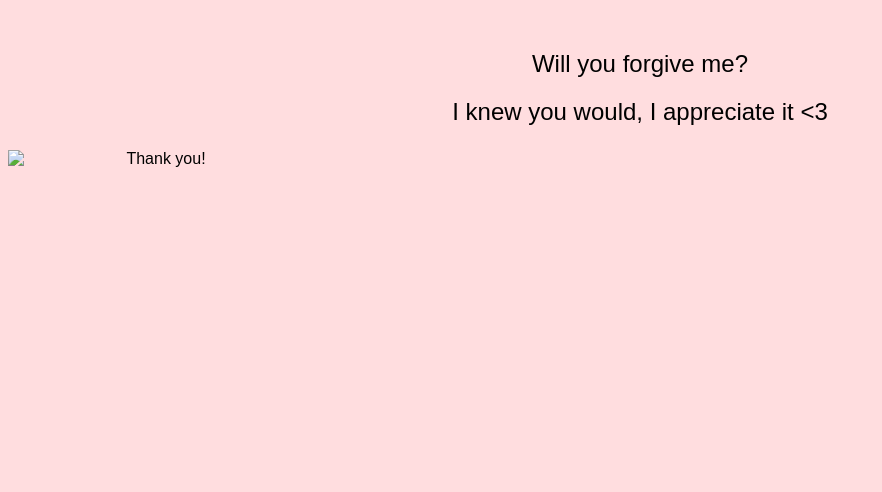
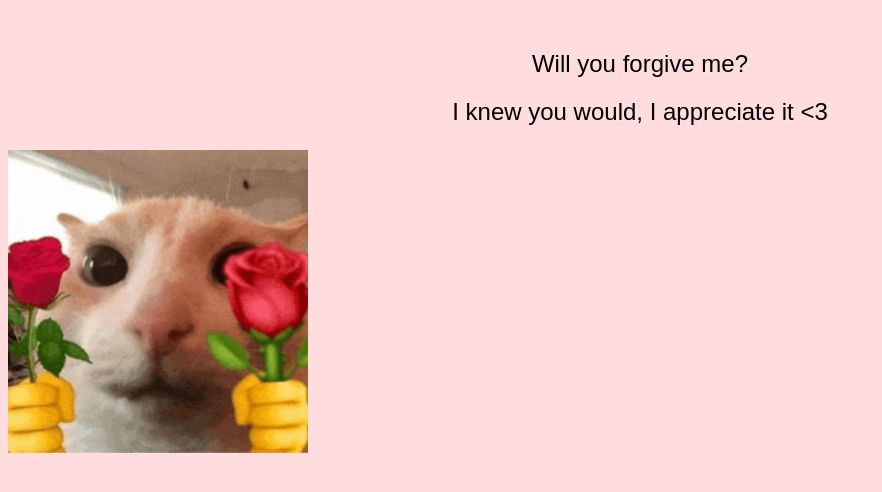
Before and after one commit to Khaled-Alhelo/ForgiveMePleeeeeease.github.io, a plain HTML site: page index.html in a window 1280 px wide. Both pictures are taken after a click on the button "Yes". Shown: the whole page, without its empty margins (0-882 px from the left). Drawn offline with Linux system fonts and the light colour scheme.

Commit message:
Update index.html

```diff
--- a/index.html
+++ b/index.html
@@ -18,7 +18,7 @@
     <p id="finalMessage">I knew you would, I appreciate it <3</p>
 
     <!-- Hidden Image -->
-    <img id="popupImage" src="forgiveness.gif" alt="Thank you!" style="display: none; width: 300px; margin-top: 20px;">
+    <img id="popupImage" src="forgiveness.jpg" alt="Thank you!" style="display: none; width: 300px; margin-top: 20px;">
 
     <script src="script.js"></script>
 
```
